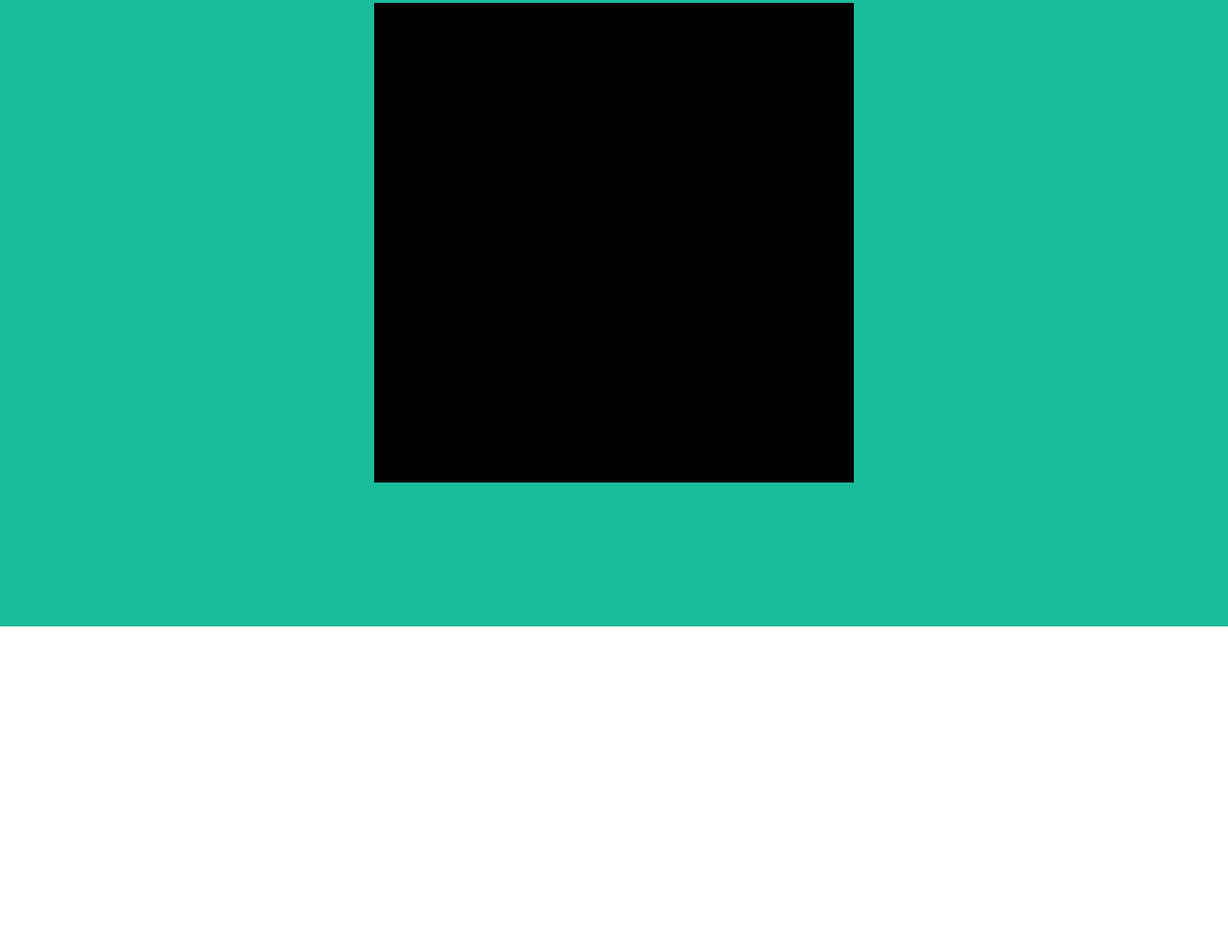
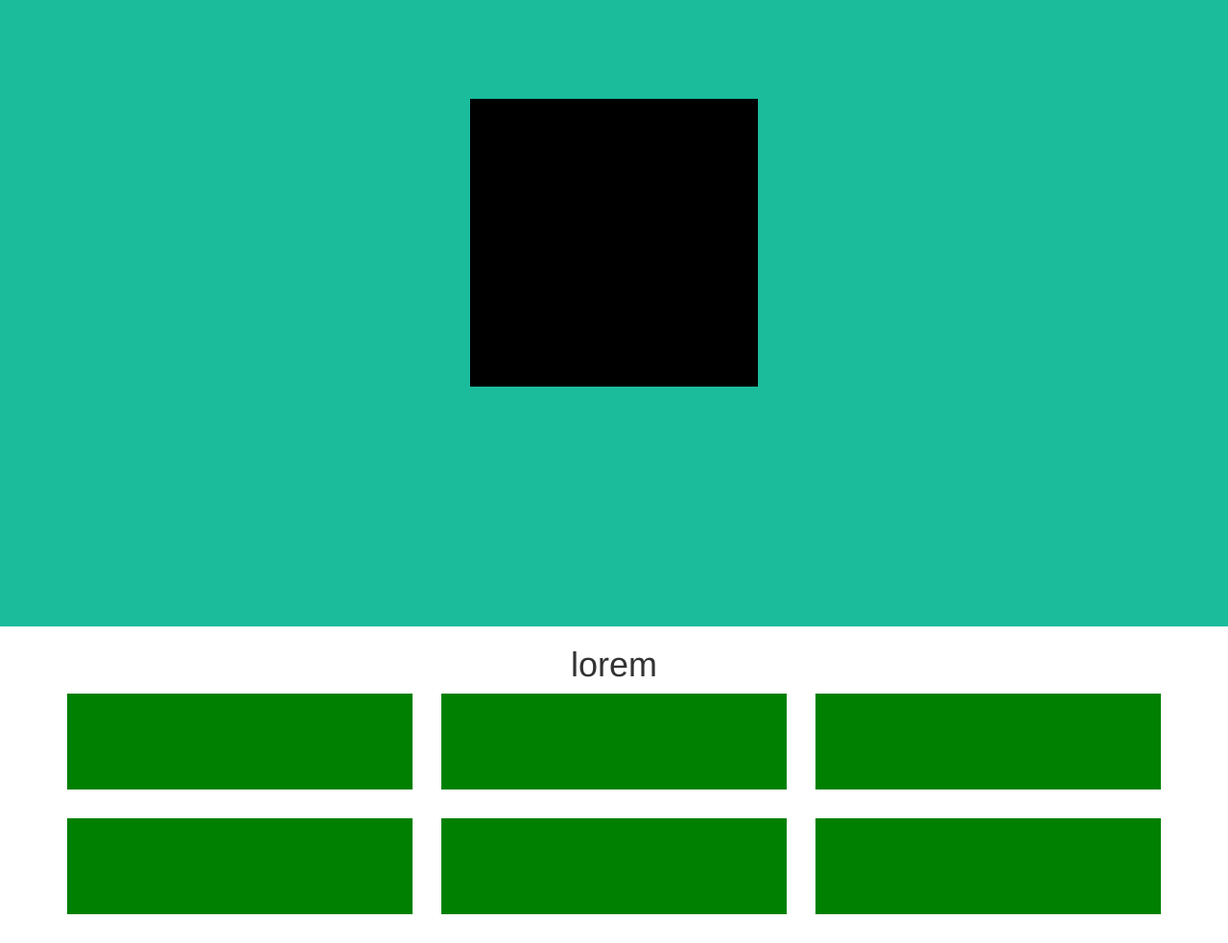
Before and after one commit to LMem001/html-css-bootstrap-freelancer, a plain HTML site: page index.html in a window 1280 px wide. Shown: the part 147-1130 px from the top of the page at 96% size. Before the commit the page ends 800 px from the top, so only its background shows below. Drawn offline with nearby package versions, Linux system fonts and the light colour scheme.

Commit message:
portfolio added

```diff
--- a/css/style.css
+++ b/css/style.css
@@ -21,11 +21,21 @@
 }
 
 .banner  {
-  width:500px;
-  height: 500px;
+  width:300px;
+  height: 300px;
   background-color: black;
   position: absolute;
   left: 50%;
   top: 50%;
   transform: translate(-50%, -50%);
 }
+
+.block_ex  {
+  background-color: green;
+  height: 100px;
+  margin-bottom: 30px;
+}
+
+.prova  {
+  height: 500px;
+}
--- a/index.html
+++ b/index.html
@@ -33,7 +33,29 @@
     </div>
   </header>
   <main>
-
+    <div class="container text-center">
+      <h1>lorem</h1>
+      <div class="row">
+        <div class="col-xs-12 col-md-6 col-lg-4">
+          <div class="block_ex"></div>
+        </div>
+        <div class="col-xs-12 col-md-6 col-lg-4">
+          <div class="block_ex"></div>
+        </div>
+        <div class="col-xs-12 col-md-6 col-lg-4">
+          <div class="block_ex"></div>
+        </div>
+        <div class="col-xs-12 col-md-6 col-lg-4">
+          <div class="block_ex"></div>
+        </div>
+        <div class="col-xs-12 col-md-6 col-lg-4">
+          <div class="block_ex"></div>
+        </div>
+        <div class="col-xs-12 col-md-6 col-lg-4">
+          <div class="block_ex"></div>
+        </div>
+      </div>
+    </div>
   </main>
   <footer>
 
```
